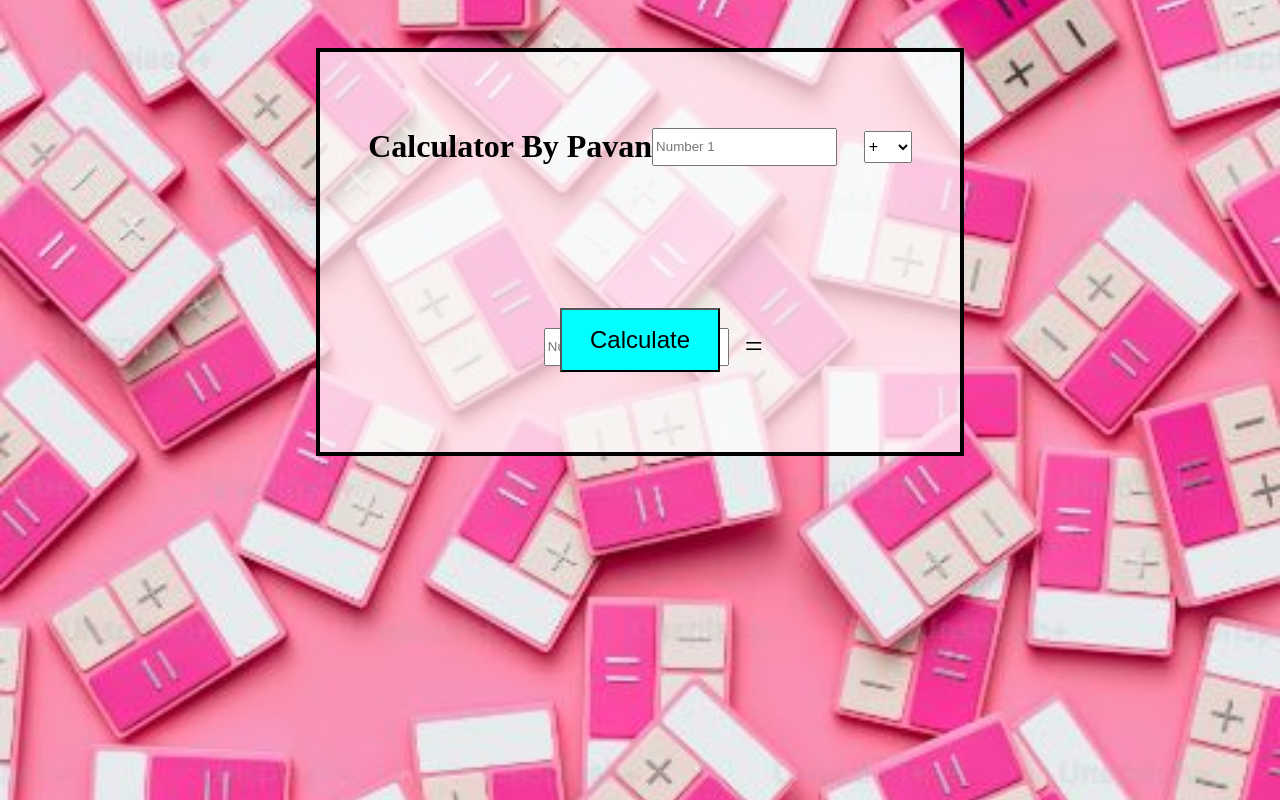
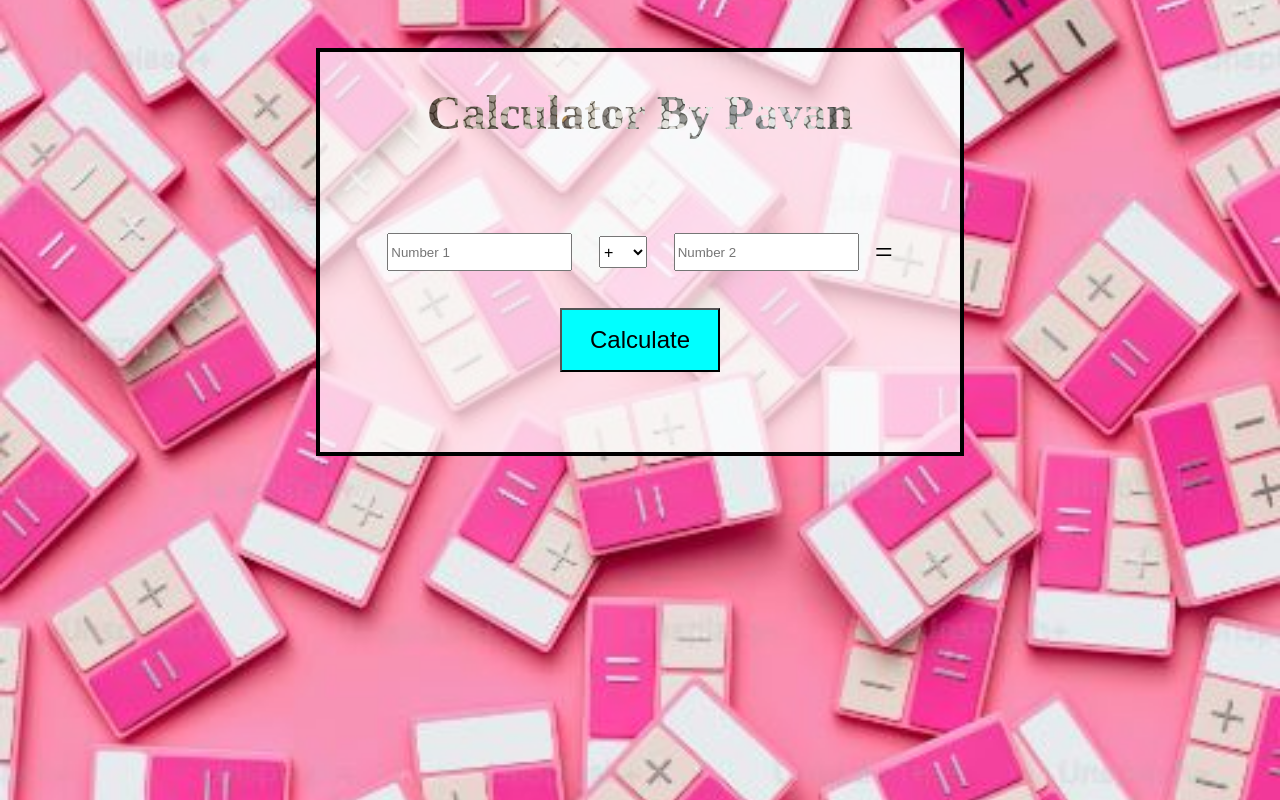
Before and after one commit to pavansweb/Calculator, a plain HTML site: page calculator.html in a window 1280 px wide. Drawn offline with Linux system fonts and the light colour scheme.

Commit message:
Update calculator.css

```diff
--- a/calculator.css
+++ b/calculator.css
@@ -20,7 +20,19 @@ body{
     border: 0.3em solid;
     margin: 3em 5em 1em 5em;
 }
-
+h1{
+    position: absolute;
+    top: 1px;
+    font-family:serif;
+    font-size: 3rem;
+    background-image: url(/calculator/images/textBg.JPG);
+    background-size: cover;
+    background-position: center;
+    text-decoration: solid;
+    -webkit-text-fill-color: transparent;
+    -webkit-background-clip: text ;
+    display: none;
+}
 #answer{
     position: relative;
 
@@ -49,11 +61,13 @@ body{
     background-color: rgb(82, 204, 163);
 }
 
+
 @media  screen and (max-width:780px) {
     body{
         background-image: url(/calculator/images/mobileBg.jpg) ;
 
     }
+
     .container{
         width: fit-content;
         align-items: center;
@@ -85,6 +99,9 @@ body{
 }
 @media screen and (min-width: 800px) {
 
+    h1{
+        display: block;
+    }
 
     #num1{
         height: 2rem;
```
Lines whose indentation alone changed are shown as unchanged.
